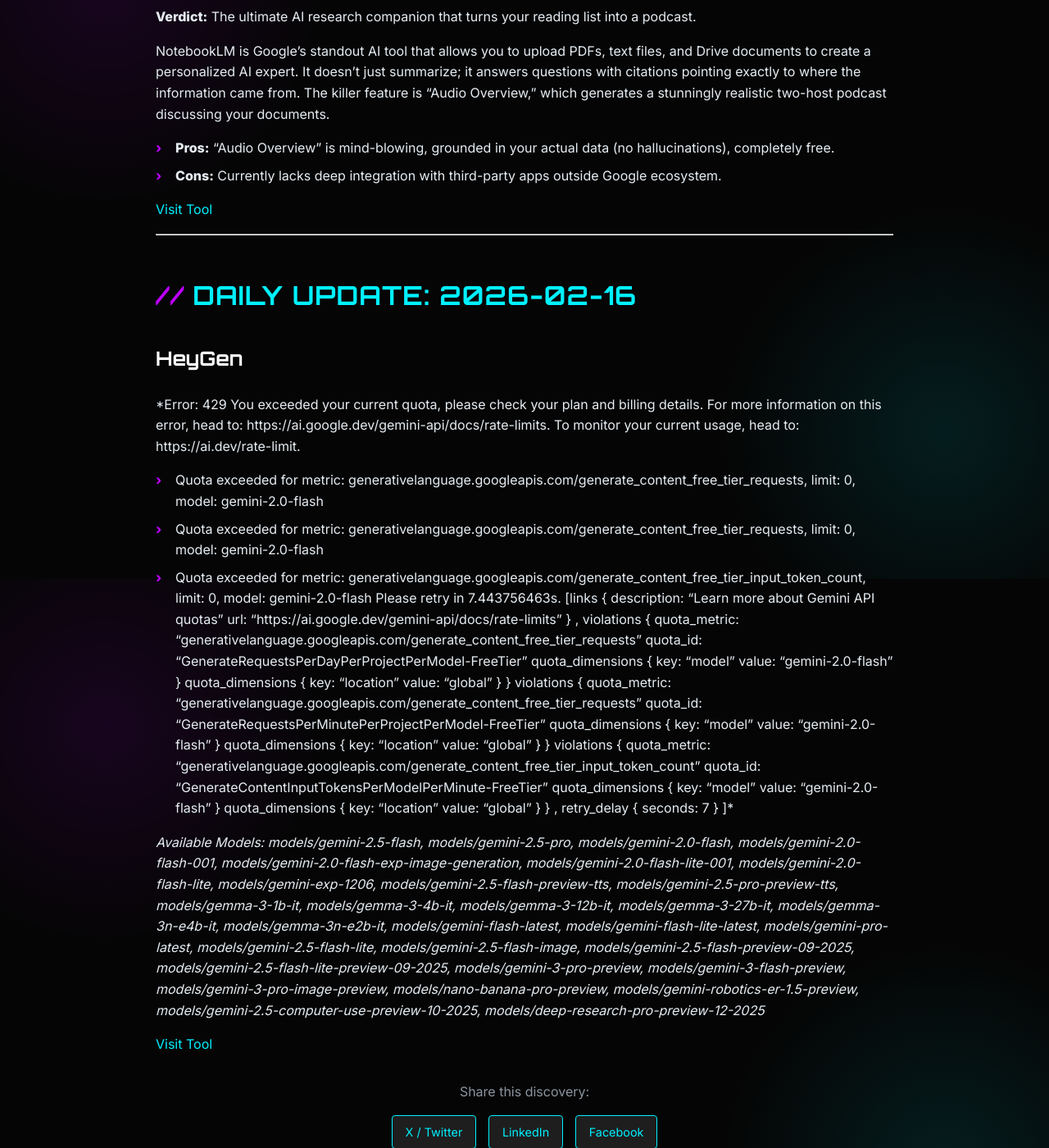
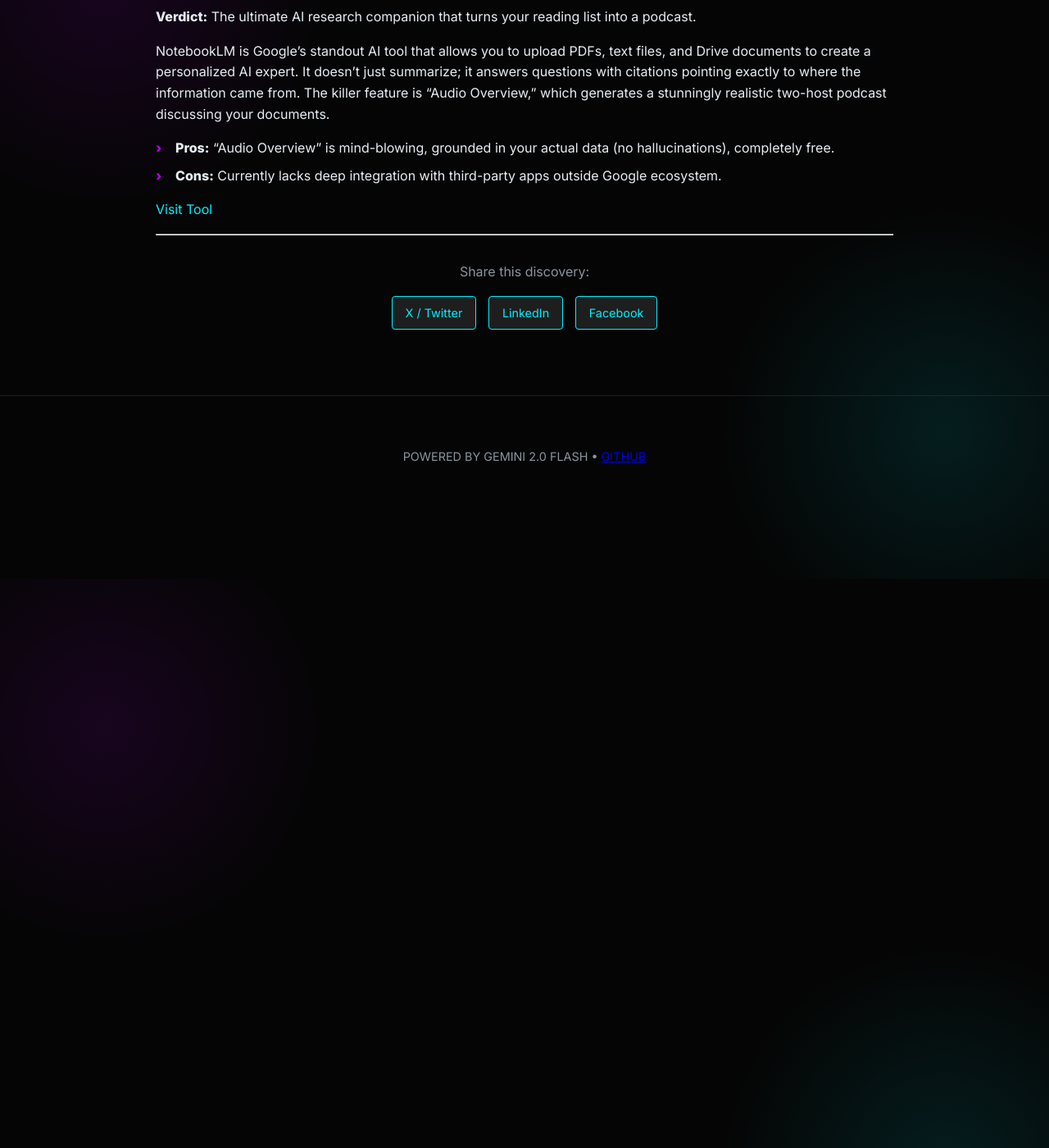
Before and after one commit to virtualsapphirestore/Ai-tools-watchdog, a Jekyll site: the page built from index.md, in a window 1280 px wide and 1400 px high, scrolled down 1094 px. Shown: the whole window at 82% size. Built offline with Jekyll 4.4.1, drawn with Linux system fonts in a browser that asks for light colours.

```diff
--- a/index.md
+++ b/index.md
@@ -31,61 +31,3 @@ NotebookLM is Google's standout AI tool that allows you to upload PDFs, text fil
 [Visit Tool](https://notebooklm.google.com)
 
 ---
-
-
-## Daily Update: 2026-02-16
-
-### HeyGen
-
-*Error: 429 You exceeded your current quota, please check your plan and billing details. For more information on this error, head to: https://ai.google.dev/gemini-api/docs/rate-limits. To monitor your current usage, head to: https://ai.dev/rate-limit.
-* Quota exceeded for metric: generativelanguage.googleapis.com/generate_content_free_tier_requests, limit: 0, model: gemini-2.0-flash
-* Quota exceeded for metric: generativelanguage.googleapis.com/generate_content_free_tier_requests, limit: 0, model: gemini-2.0-flash
-* Quota exceeded for metric: generativelanguage.googleapis.com/generate_content_free_tier_input_token_count, limit: 0, model: gemini-2.0-flash
-Please retry in 7.443756463s. [links {
-  description: "Learn more about Gemini API quotas"
-  url: "https://ai.google.dev/gemini-api/docs/rate-limits"
-}
-, violations {
-  quota_metric: "generativelanguage.googleapis.com/generate_content_free_tier_requests"
-  quota_id: "GenerateRequestsPerDayPerProjectPerModel-FreeTier"
-  quota_dimensions {
-    key: "model"
-    value: "gemini-2.0-flash"
-  }
-  quota_dimensions {
-    key: "location"
-    value: "global"
-  }
-}
-violations {
-  quota_metric: "generativelanguage.googleapis.com/generate_content_free_tier_requests"
-  quota_id: "GenerateRequestsPerMinutePerProjectPerModel-FreeTier"
-  quota_dimensions {
-    key: "model"
-    value: "gemini-2.0-flash"
-  }
-  quota_dimensions {
-    key: "location"
-    value: "global"
-  }
-}
-violations {
-  quota_metric: "generativelanguage.googleapis.com/generate_content_free_tier_input_token_count"
-  quota_id: "GenerateContentInputTokensPerModelPerMinute-FreeTier"
-  quota_dimensions {
-    key: "model"
-    value: "gemini-2.0-flash"
-  }
-  quota_dimensions {
-    key: "location"
-    value: "global"
-  }
-}
-, retry_delay {
-  seconds: 7
-}
-]*
-
-*Available Models: models/gemini-2.5-flash, models/gemini-2.5-pro, models/gemini-2.0-flash, models/gemini-2.0-flash-001, models/gemini-2.0-flash-exp-image-generation, models/gemini-2.0-flash-lite-001, models/gemini-2.0-flash-lite, models/gemini-exp-1206, models/gemini-2.5-flash-preview-tts, models/gemini-2.5-pro-preview-tts, models/gemma-3-1b-it, models/gemma-3-4b-it, models/gemma-3-12b-it, models/gemma-3-27b-it, models/gemma-3n-e4b-it, models/gemma-3n-e2b-it, models/gemini-flash-latest, models/gemini-flash-lite-latest, models/gemini-pro-latest, models/gemini-2.5-flash-lite, models/gemini-2.5-flash-image, models/gemini-2.5-flash-preview-09-2025, models/gemini-2.5-flash-lite-preview-09-2025, models/gemini-3-pro-preview, models/gemini-3-flash-preview, models/gemini-3-pro-image-preview, models/nano-banana-pro-preview, models/gemini-robotics-er-1.5-preview, models/gemini-2.5-computer-use-preview-10-2025, models/deep-research-pro-preview-12-2025*
-
-[Visit Tool](https://www.heygen.com)
```
Also changed, not shown: src/scraper.py (+43 -12 lines).
